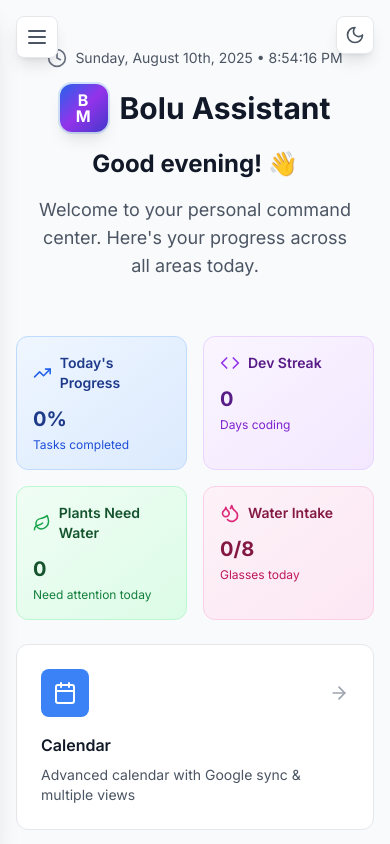
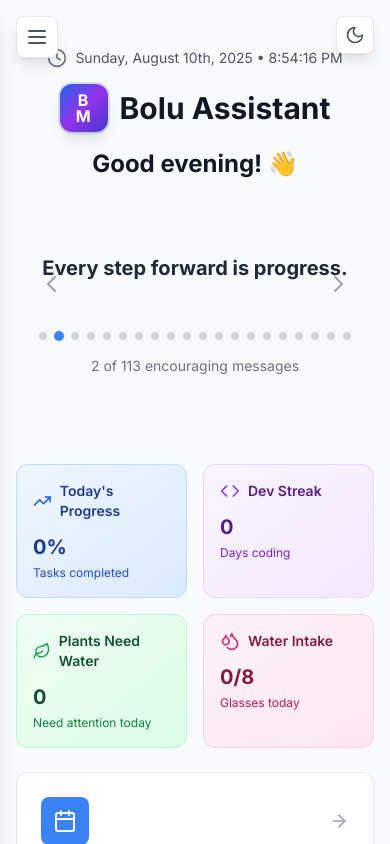
Before and after one commit to G-tech-Nigeria/bolu-assistant, a React (Vite) app: page / in a window 390 px wide. Shown: the top 844 px of the page. Built offline with nearby package versions, Linux system fonts and the light colour scheme; no server answers; the database is empty.

Commit message:
Add responsive loader, encouraging words slideshow, and proper favicon - Replace welcome text with 100 encouraging messages - Add loading states for better UX

```diff
--- /dev/null
+++ b/src/components/EncouragingWords.tsx
@@ -0,0 +1,192 @@
+import React, { useState, useEffect } from 'react'
+
+const encouragingWords = [
+  "You are capable of amazing things!",
+  "Every step forward is progress.",
+  "Your potential is limitless.",
+  "Today is your day to shine!",
+  "You have the power to create change.",
+  "Believe in yourself and your abilities.",
+  "Small actions lead to big results.",
+  "You are stronger than you think.",
+  "Success is within your reach.",
+  "Keep pushing forward, you've got this!",
+  "Your dedication will pay off.",
+  "You are making a difference.",
+  "Every challenge makes you stronger.",
+  "Your future is bright and promising.",
+  "You have what it takes to succeed.",
+  "Stay focused on your goals.",
+  "You are building something amazing.",
+  "Your hard work is not in vain.",
+  "You inspire others with your journey.",
+  "Trust the process, trust yourself.",
+  "You are on the right path.",
+  "Your dreams are worth fighting for.",
+  "You have overcome so much already.",
+  "Your resilience is admirable.",
+  "You are creating your own success story.",
+  "Every day is a new opportunity.",
+  "You have the courage to keep going.",
+  "Your efforts are building your future.",
+  "You are becoming the person you want to be.",
+  "Your determination is unstoppable.",
+  "You have the strength to persevere.",
+  "Your journey is uniquely yours.",
+  "You are making progress every day.",
+  "Your potential is waiting to be unleashed.",
+  "You have the wisdom to make good choices.",
+  "Your passion drives you forward.",
+  "You are capable of great achievements.",
+  "Your commitment to growth is inspiring.",
+  "You have the power to transform your life.",
+  "Your positive attitude attracts success.",
+  "You are building lasting habits.",
+  "Your focus will lead to breakthroughs.",
+  "You have the discipline to succeed.",
+  "Your vision is becoming reality.",
+  "You are taking control of your destiny.",
+  "Your actions align with your goals.",
+  "You have the energy to accomplish anything.",
+  "Your mindset is your greatest asset.",
+  "You are creating positive change.",
+  "Your journey inspires others.",
+  "You have the clarity to make decisions.",
+  "Your progress is measurable and real.",
+  "You are developing valuable skills.",
+  "Your confidence grows with each step.",
+  "You have the creativity to solve problems.",
+  "Your determination sets you apart.",
+  "You are building a legacy of success.",
+  "Your efforts compound over time.",
+  "You have the resilience to bounce back.",
+  "Your growth mindset opens doors.",
+  "You are becoming unstoppable.",
+  "Your habits shape your future.",
+  "You have the courage to take risks.",
+  "Your persistence pays dividends.",
+  "You are creating opportunities.",
+  "Your positive energy is contagious.",
+  "You have the wisdom to learn from setbacks.",
+  "Your focus creates momentum.",
+  "You are developing mental strength.",
+  "Your actions speak louder than words.",
+  "You have the power to influence others.",
+  "Your journey is worth every step.",
+  "You are building confidence daily.",
+  "Your potential is exponential.",
+  "You have the drive to keep improving.",
+  "Your success is inevitable.",
+  "You are becoming your best self.",
+  "Your determination is unshakeable.",
+  "You have the vision to see possibilities.",
+  "Your hard work creates opportunities.",
+  "You are developing leadership qualities.",
+  "Your positive mindset attracts success.",
+  "You have the strength to overcome obstacles.",
+  "Your progress inspires others.",
+  "You are creating lasting impact.",
+  "Your dedication is admirable.",
+  "You have the power to change lives.",
+  "Your journey is uniquely powerful.",
+  "You are building something extraordinary.",
+  "Your efforts are creating ripples.",
+  "You have the courage to dream big.",
+  "Your persistence is your superpower.",
+  "You are becoming a force for good.",
+  "Your growth is unstoppable.",
+  "You have the wisdom to choose wisely.",
+  "Your potential is beyond measure.",
+  "You are creating your own path.",
+  "Your determination lights the way.",
+  "You have the power to inspire change.",
+  "Your journey is transforming lives.",
+  "You are becoming a role model.",
+  "Your success story is being written.",
+  "You have the strength to carry others.",
+  "Your vision is becoming reality.",
+  "You are building a brighter future.",
+  "Your impact reaches far and wide.",
+  "You have the power to make history.",
+  "Your legacy is being created now.",
+  "You are becoming legendary.",
+  "Your potential knows no bounds.",
+  "You have the power to change the world.",
+  "Your journey is just beginning.",
+  "You are unstoppable, unbreakable, and unlimited."
+]
+
+const EncouragingWords: React.FC = () => {
+  const [currentIndex, setCurrentIndex] = useState(0)
+
+  useEffect(() => {
+    const interval = setInterval(() => {
+      setCurrentIndex((prevIndex) =>
+        prevIndex === encouragingWords.length - 1 ? 0 : prevIndex + 1
+      )
+    }, 4000) // Change every 4 seconds
+
+    return () => clearInterval(interval)
+  }, [])
+
+  return (
+    <div className="text-center py-8 md:py-12 px-4">
+      <div className="max-w-4xl mx-auto">
+        <div className="relative">
+          {/* Main encouraging word */}
+          <div className="min-h-[80px] md:min-h-[100px] flex items-center justify-center">
+            <h2 className="text-xl md:text-2xl lg:text-3xl font-bold text-gray-800 dark:text-gray-200 leading-relaxed transition-all duration-1000 ease-in-out">
+              {encouragingWords[currentIndex]}
+            </h2>
+          </div>
+
+          {/* Progress dots */}
+          <div className="flex justify-center mt-6 space-x-2">
+            {encouragingWords.slice(0, 20).map((_, index) => (
+              <div
+                key={index}
+                className={`w-2 h-2 rounded-full transition-all duration-300 ${
+                  index === currentIndex % 20
+                    ? 'bg-blue-500 scale-125'
+                    : 'bg-gray-300 dark:bg-gray-600'
+                }`}
+              />
+            ))}
+          </div>
+
+          {/* Navigation arrows */}
+          <button
+            onClick={() => setCurrentIndex(prev =>
+              prev === 0 ? encouragingWords.length - 1 : prev - 1
+            )}
+            className="absolute left-0 top-1/2 transform -translate-y-1/2 p-2 text-gray-400 hover:text-blue-500 transition-colors"
+            aria-label="Previous message"
+          >
+            <svg className="w-6 h-6" fill="none" stroke="currentColor" viewBox="0 0 24 24">
+              <path strokeLinecap="round" strokeLinejoin="round" strokeWidth={2} d="M15 19l-7-7 7-7" />
+            </svg>
+          </button>
+
+          <button
+            onClick={() => setCurrentIndex(prev =>
+              prev === encouragingWords.length - 1 ? 0 : prev + 1
+            )}
+            className="absolute right-0 top-1/2 transform -translate-y-1/2 p-2 text-gray-400 hover:text-blue-500 transition-colors"
+            aria-label="Next message"
+          >
+            <svg className="w-6 h-6" fill="none" stroke="currentColor" viewBox="0 0 24 24">
+              <path strokeLinecap="round" strokeLinejoin="round" strokeWidth={2} d="M9 5l7 7-7 7" />
+            </svg>
+          </button>
+        </div>
+
+        {/* Counter */}
+        <div className="mt-4 text-sm text-gray-500 dark:text-gray-400">
+          {currentIndex + 1} of {encouragingWords.length} encouraging messages
+        </div>
+      </div>
+    </div>
+  )
+}
+
+export default EncouragingWords
--- a/src/components/HomePage.tsx
+++ b/src/components/HomePage.tsx
@@ -4,12 +4,15 @@ import { Calendar, ArrowRight, Code, Activity, MessageCircle, FileText, Droplets
 import { CalendarEvent } from './Calendar'
 import { format } from 'date-fns'
 import BMLogo from './BMLogo'
+import Loader from './Loader'
+import EncouragingWords from './EncouragingWords'
 import { getAgendaTasks, getPlants, getHealthHabits, getDevRoadmapDailyLogs, getDevRoadmapUserStats, getCalendarEvents } from '../lib/database'
 
 const HomePage = () => {
   const [upcomingEvents, setUpcomingEvents] = useState<CalendarEvent[]>([])
   const [greeting, setGreeting] = useState('')
   const [currentTime, setCurrentTime] = useState(new Date())
+  const [isLoading, setIsLoading] = useState(true)
 
   // Statistics from different apps
   const [taskCompletion, setTaskCompletion] = useState(0)
@@ -225,8 +228,18 @@ const HomePage = () => {
     }
 
     // Initial load
-    loadEvents()
-    loadStatistics()
+    const initializeData = async () => {
+      setIsLoading(true)
+      try {
+        await Promise.all([loadEvents(), loadStatistics()])
+      } catch (error) {
+        console.error('Error initializing data:', error)
+      } finally {
+        setIsLoading(false)
+      }
+    }
+
+    initializeData()
 
     // Load data every minute to keep them current
     const eventTimer = setInterval(() => {
@@ -284,6 +297,14 @@ const HomePage = () => {
     }
   ]
 
+  if (isLoading) {
+    return (
+      <div className="max-w-6xl mx-auto">
+        <Loader message="Loading your dashboard..." size="lg" />
+      </div>
+    )
+  }
+
   return (
     <div className="max-w-6xl mx-auto space-y-6 md:space-y-8">
       {/* Hero Section */}
@@ -305,9 +326,9 @@ const HomePage = () => {
         <h2 className="text-2xl md:text-3xl font-bold text-gray-900 dark:text-gray-100 mb-4">
           {greeting}! 👋
         </h2>
-        <p className="text-lg md:text-xl text-gray-600 dark:text-gray-400 max-w-2xl mx-auto px-4">
-          Welcome to your personal command center. Here's your progress across all areas today.
-        </p>
+
+        {/* Encouraging Words Slideshow */}
+        <EncouragingWords />
       </div>
 
       {/* Today's Progress Overview */}
--- /dev/null
+++ b/src/components/Loader.tsx
@@ -0,0 +1,47 @@
+import React from 'react'
+import BMLogo from './BMLogo'
+
+interface LoaderProps {
+  message?: string
+  size?: 'sm' | 'md' | 'lg'
+}
+
+const Loader: React.FC<LoaderProps> = ({
+  message = "Loading your data...",
+  size = 'md'
+}) => {
+  const sizeClasses = {
+    sm: 'w-8 h-8',
+    md: 'w-12 h-12',
+    lg: 'w-16 h-16'
+  }
+
+  return (
+    <div className="flex flex-col items-center justify-center min-h-[200px] p-8">
+      <div className="relative">
+        {/* Spinning logo */}
+        <div className={`${sizeClasses[size]} animate-spin`}>
+          <BMLogo size={size} className="text-blue-500" />
+        </div>
+
+        {/* Pulse ring */}
+        <div className="absolute inset-0 rounded-full border-2 border-blue-200 animate-ping"></div>
+        <div className="absolute inset-0 rounded-full border-2 border-blue-300 animate-pulse"></div>
+      </div>
+
+      {/* Loading message */}
+      <div className="mt-6 text-center">
+        <p className="text-gray-600 dark:text-gray-400 text-sm md:text-base font-medium">
+          {message}
+        </p>
+        <div className="mt-3 flex justify-center space-x-1">
+          <div className="w-2 h-2 bg-blue-500 rounded-full animate-bounce"></div>
+          <div className="w-2 h-2 bg-blue-500 rounded-full animate-bounce" style={{ animationDelay: '0.1s' }}></div>
+          <div className="w-2 h-2 bg-blue-500 rounded-full animate-bounce" style={{ animationDelay: '0.2s' }}></div>
+        </div>
+      </div>
+    </div>
+  )
+}
+
+export default Loader
```
